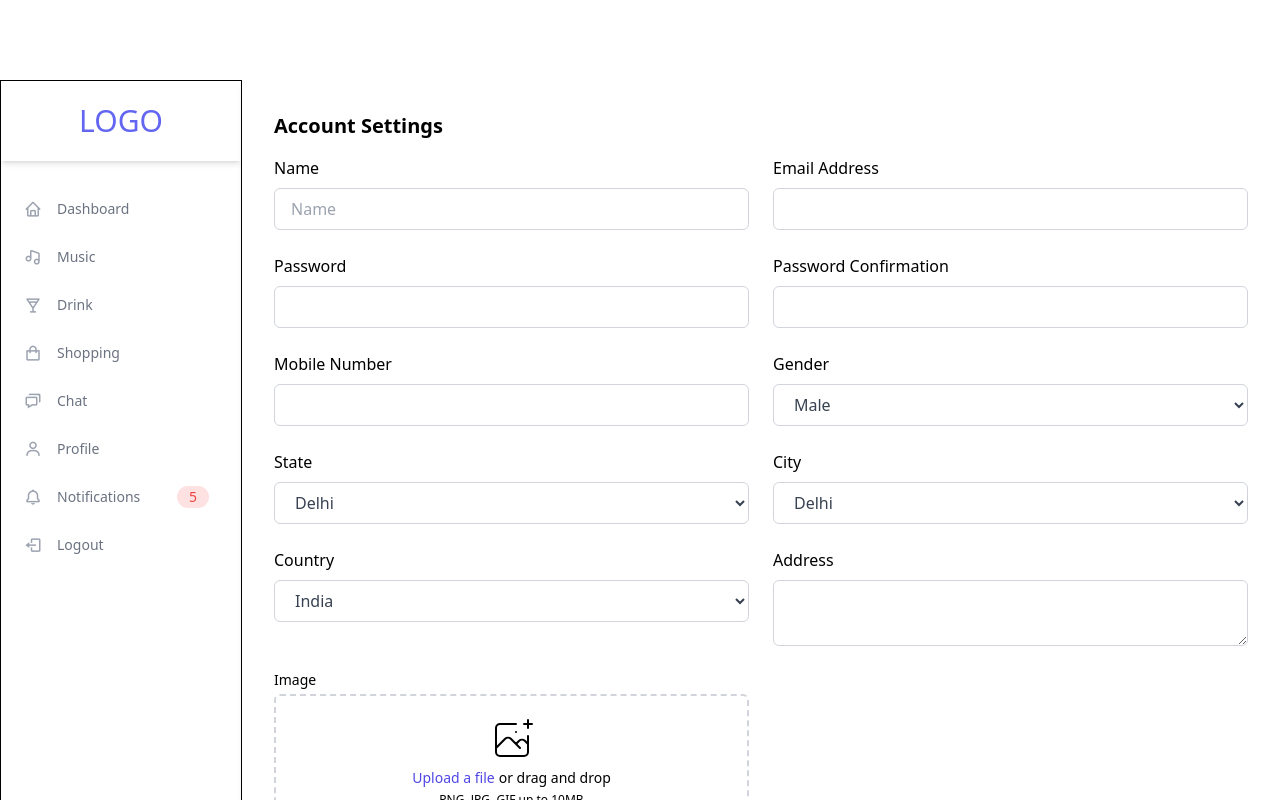
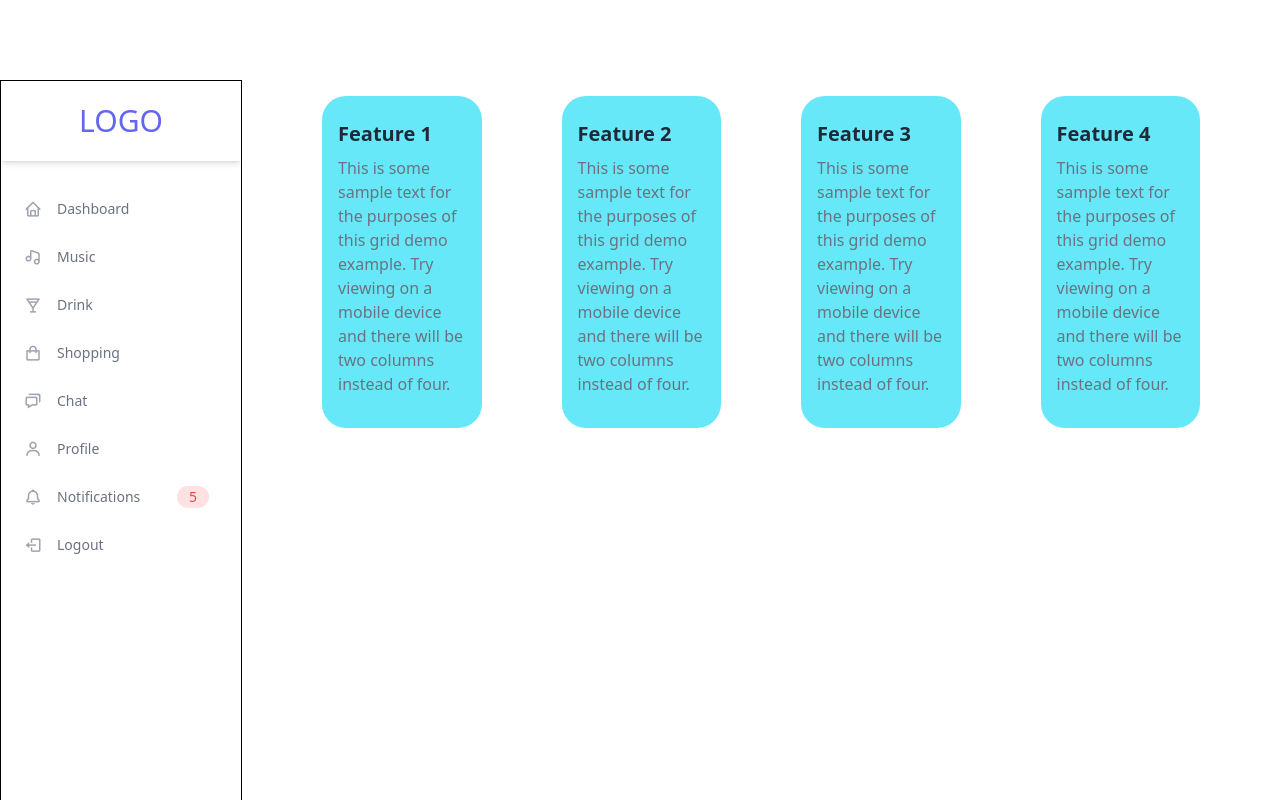
Before and after one commit to ravikr126/admin-panel-phone, a React (Create React App) app: page / in a window 1280 px wide. Shown: the top 800 px of the page. Built offline with nearby package versions, Linux system fonts and the light colour scheme.

Commit message:
add 4 boxex in homes

```diff
--- a/src/App.jsx
+++ b/src/App.jsx
@@ -1,11 +1,10 @@
 import './App.css';
-import Signin from './Components/Signin';
-import Update_profile from './Components/Update_profile';
+import Home from './Components/Home'
 
 function App() {
   return (
     <>
-      <Update_profile />
+      <Home />
     </>
   );
 }
--- a/src/Components/Home.jsx
+++ b/src/Components/Home.jsx
@@ -0,0 +1,47 @@
+import React from 'react'
+import Sidebar from './Sidebar'
+const Home = () => {
+  return (
+    <>
+    <div className=' relative flex '>
+    <Sidebar/>
+
+    <div class="h-screen m-20">
+   <div class="grid grid-cols-2 md:grid-cols-4 gap-20 pt-4 ">
+      <div class="pt-2 pb-8 bg-cyan-300 p-4  rounded-3xl">
+         <h2 class="font-semibold text-xl pt-4 text-gray-800">Feature 1</h2>
+         <p class="text-gray-500 pt-2">This is some sample text for the purposes
+            of this grid demo example. Try viewing on a mobile device and there will be two columns instead of four.
+         </p>
+      </div>
+      <div class="pt-2 pb-8 bg-cyan-300 p-4  rounded-3xl">
+         <h2 class="font-semibold text-xl pt-4 text-gray-800">Feature 2</h2>
+         <p class="text-gray-500 pt-2">This is some sample text for the purposes
+            of this grid demo example. Try viewing on a mobile device and there will be two columns instead of four.
+         </p>
+      </div>
+      <div class="pt-2 pb-8 bg-cyan-300 p-4  rounded-3xl">
+         <h2 class="m-auto font-semibold text-xl pt-4 text-gray-800">Feature 3</h2>
+         <p class="text-gray-500 pt-2">This is some sample text for the purposes
+            of this grid demo example. Try viewing on a mobile device and there will be two columns instead of four.
+         </p>
+      </div>
+      <div class="pt-2 pb-8 bg-cyan-300 p-4  rounded-3xl">
+         <h2 class="font-semibold text-xl pt-4 text-gray-800">Feature 4</h2>
+         <p class="text-gray-500 pt-2">This is some sample text for the purposes
+            of this grid demo example. Try viewing on a mobile device and there will be two columns instead of four.
+         </p>
+      </div>
+        </div>
+    </div>
+
+
+    </div>
+
+    </>
+
+
+  )
+}
+
+export default Home
```
